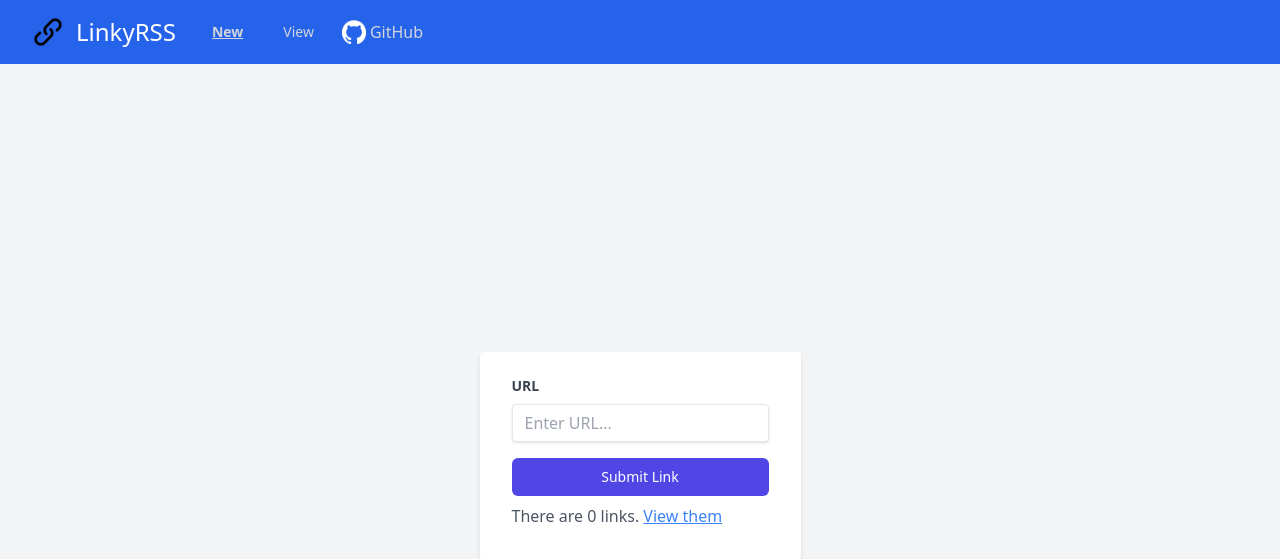
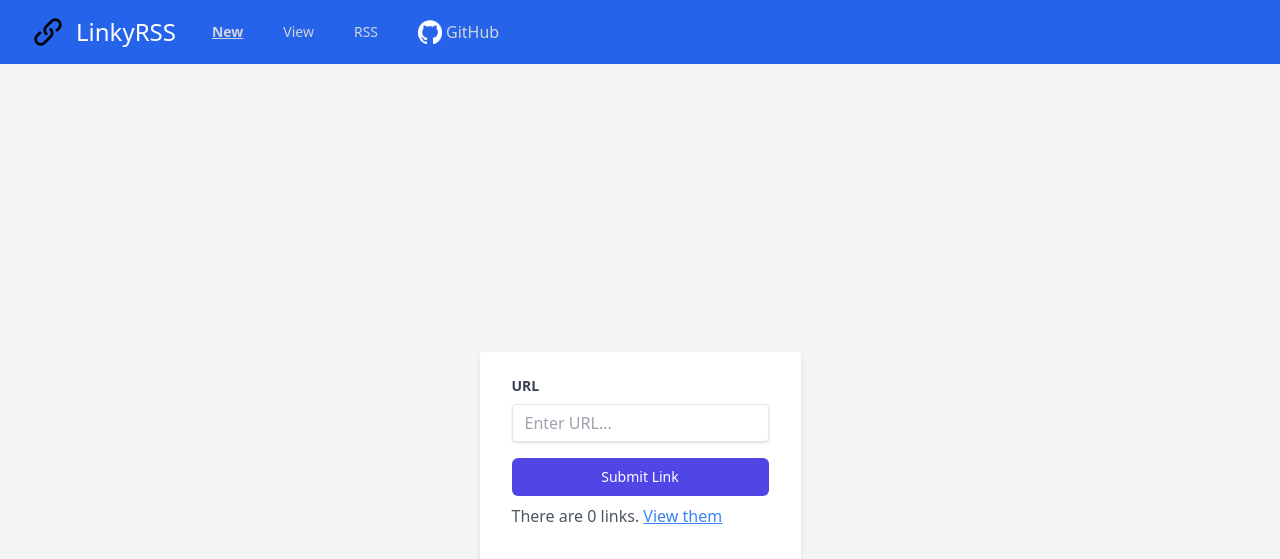
Before and after one commit to nicokruger/linkyrss, a Flask app: page / in a window 1280 px wide. Shown: the top 559 px of the page. Run offline with Flask 3, Linux system fonts and the light colour scheme; some libraries are stand-ins or nearby versions.

Commit message:
re-add RSS link to navbar

```diff
--- a/templates/navbar.html
+++ b/templates/navbar.html
@@ -16,7 +16,8 @@
           <div class="flex space-x-4">
             <a href="{{ url_for('home') }}" class="{{ 'active' if request.endpoint == 'home' else '' }} text-gray-300 hover:bg-blue-700 hover:text-white px-3 py-2 rounded-md text-sm font-medium">New</a>
             <a href="{{ url_for('view') }}" class="{{ 'active' if request.endpoint == 'view' else '' }} text-gray-300 hover:bg-blue-700 hover:text-white px-3 py-2 rounded-md text-sm font-medium">View</a>
-            <a class="flex items-center text-gray-300" href="https://github.com/nicokruger/linkyrss" target="_blank">
+            <a href="{{ url_for('rss') }}" class="{{ 'active' if request.endpoint == 'rss' else '' }} text-gray-300 hover:bg-blue-700 hover:text-white px-3 py-2 rounded-md text-sm font-medium">RSS</a>
+            <a class="px-3 flex items-center text-gray-300" href="https://github.com/nicokruger/linkyrss" target="_blank">
               <img src="{{ url_for('static', filename='github-mark-white.png') }}" alt="Github logo" class="w-6 h-6 mr-1">
               GitHub
             </a>
```
